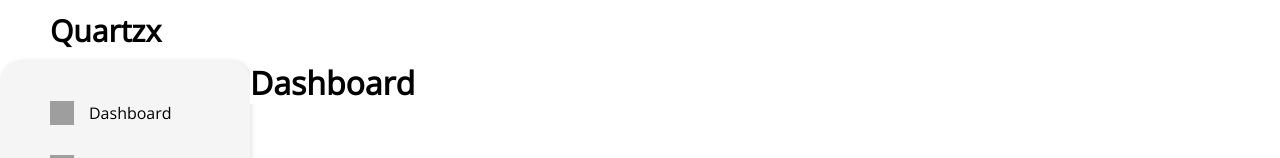
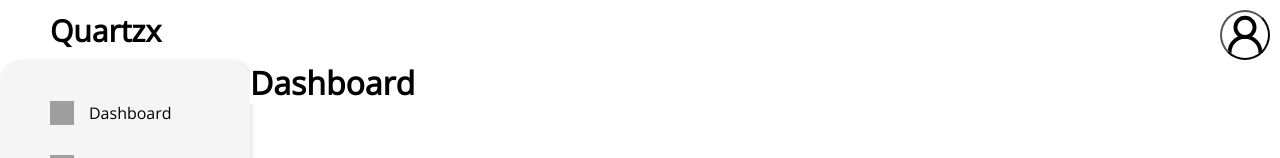
Before and after one commit to TheJavaHaters/app, a Svelte app: page / in a window 1280 px wide. Shown: the top 158 px of the page. Built offline with nearby package versions, Linux system fonts and the light colour scheme; grey boxes are pictures that could not be loaded.

Commit message:
Added accounts button

```diff
--- a/src/Components/Header.svelte
+++ b/src/Components/Header.svelte
@@ -4,6 +4,9 @@
 <main>
   <header>
     <h2>Quartzx</h2>
+    <button class="accounts-button">
+      <img src="src/assets/account.svg" alt="accounts icon" />
+    </button>
   </header>
 </main>
 
@@ -11,11 +14,31 @@
   main header {
     display: flex;
     padding: 5px;
-    justify-content: flex-start;
+    justify-content: space-between;
+    align-items: center;
   }
   main header h2 {
     font-size: 30px;
     font-weight: 800;
+  }
+  .accounts-button {
+    position: fixed;
+    top: 10px;
+    right: 10px;
+    border-radius: 50%;
+    overflow: hidden;
+    width: 50px;
+    height: 50px;
+    background-color: transparent;
+    transition: transform 0.1s ease;
+  }
+  .accounts-button img {
+    width: 100%;
+    height: 100%;
+
+  }
+  .accounts-button:hover {
+    transform: scale(1.1);
   }
   main {
     max-width: 1200px;
```
Also changed, not shown: src/assets/account.svg (added).
